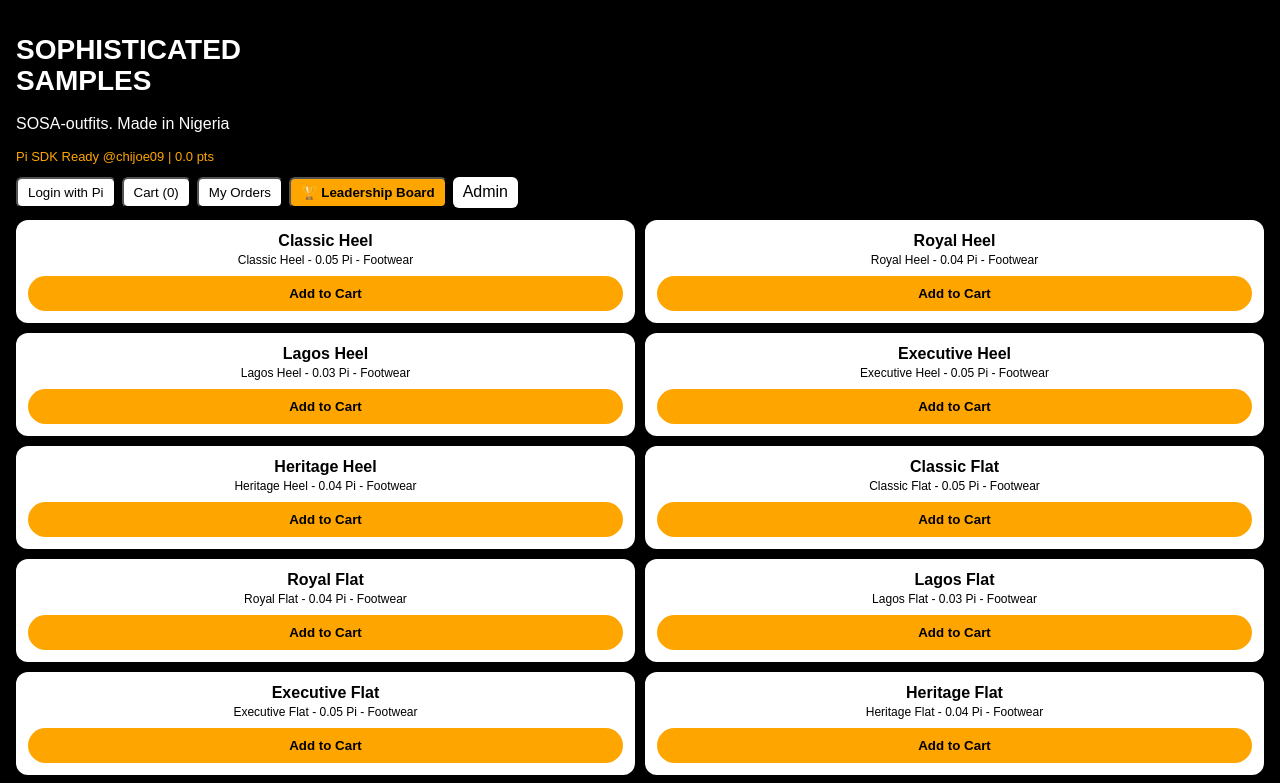
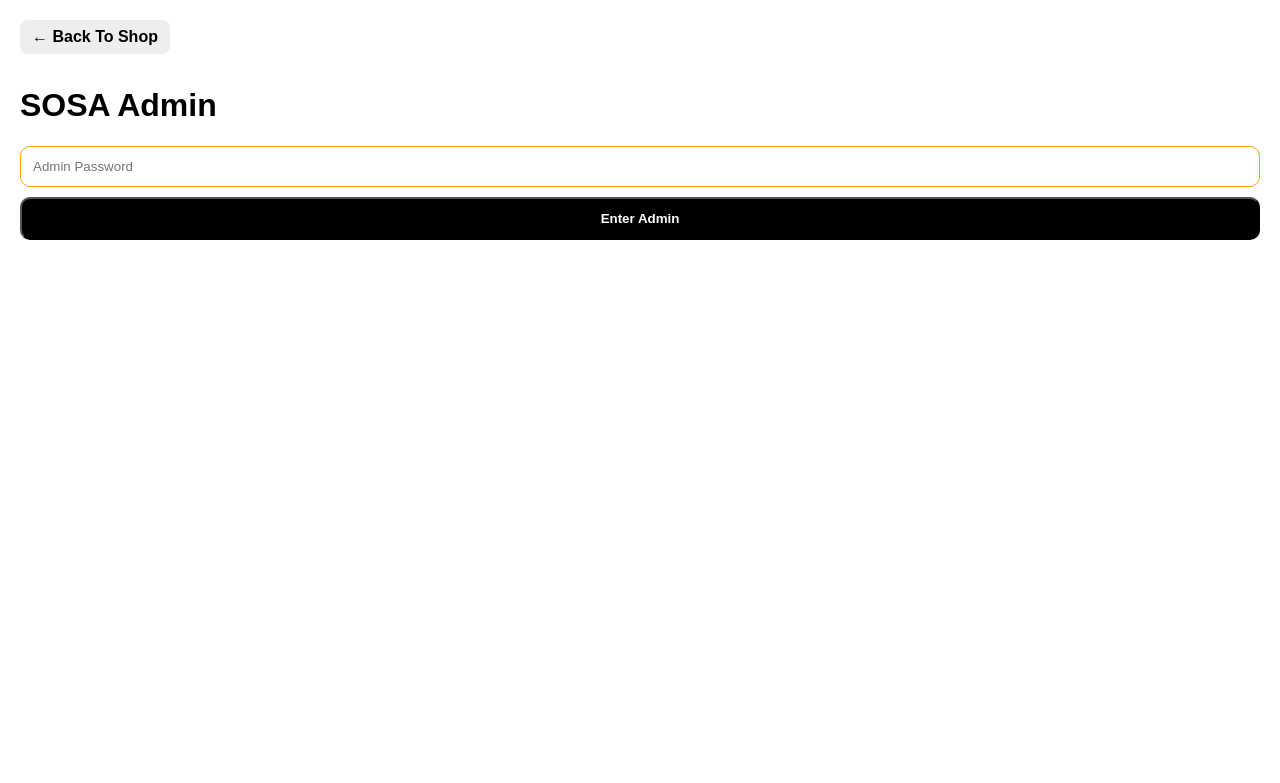
Before and after one commit to Chijoe09/SOSA-V19, a Next.js app: page /admin in a window 1280 px wide. Shown: the top 783 px of the page. Built offline with nearby package versions, Linux system fonts and the light colour scheme.

Commit message:
Update page.tsx

```diff
--- a/app/admin/page.tsx
+++ b/app/admin/page.tsx
@@ -9,179 +9,71 @@ function fmtPhone(p: any){
   if(digits.length===10 && digits.startsWith('8')) return '0' + digits.slice(0,3) + ' ' + digits.slice(3,6) + ' ' + digits.slice(6);
   return raw;
 }
+function phoneForLink(p: any){
+  let digits = String(p || '').replace(/\D/g,'');
+  if(digits.startsWith('234') && digits.length===13) return '+' + digits;
+  if(digits.startsWith('0') && digits.length===11) return '+234' + digits.slice(1);
+  if(digits.length===10) return '+234' + digits;
+  return String(p || '');
+}
 
-// ===== ALL PRODUCTS - 15 TOTAL =====
-const PRODUCTS = [
-  { name: "Classic Heel", price: 0.05, cat: "Footwear" },
-  { name: "Royal Heel", price: 0.04, cat: "Footwear" },
-  { name: "Lagos Heel", price: 0.03, cat: "Footwear" },
-  { name: "Executive Heel", price: 0.05, cat: "Footwear" },
-  { name: "Heritage Heel", price: 0.04, cat: "Footwear" },
-  { name: "Classic Flat", price: 0.05, cat: "Footwear" },
-  { name: "Royal Flat", price: 0.04, cat: "Footwear" },
-  { name: "Lagos Flat", price: 0.03, cat: "Footwear" },
-  { name: "Executive Flat", price: 0.05, cat: "Footwear" },
-  { name: "Heritage Flat", price: 0.04, cat: "Footwear" },
-  { name: "Classic Palm Slide", price: 0.04, cat: "Footwear" },
-  { name: "Royal Palm Slide", price: 0.04, cat: "Footwear" },
-  { name: "Lagos Palm Slide", price: 0.03, cat: "Footwear" },
-  { name: "Executive Palm Slide", price: 0.05, cat: "Footwear" },
-  { name: "Heritage Palm Slide", price: 0.04, cat: "Footwear" },
-];
+export default function Admin(){
+  const [pass,setPass]=useState(""); const [ok,setOk]=useState(false); const [orders,setOrders]=useState<any[]>([]);
+  const [name,setName]=useState(""); const [price,setPrice]=useState(""); const [desc,setDesc]=useState("");
 
-export default function Home(){
-  const [user, setUser] = useState<any>(null);
-  const [cart, setCart] = useState<any[]>([]);
-  const [showCart, setShowCart] = useState(false);
-  const [showOrders, setShowOrders] = useState(false);
-  const [showLeader, setShowLeader] = useState(false);
-  const [orders, setOrders] = useState<any[]>([]);
-  const [points, setPoints] = useState(0);
-  const [custName, setCustName] = useState("");
-  const [custPhone, setCustPhone] = useState("");
-  const [method, setMethod] = useState("pickup");
-  const [address, setAddress] = useState("No. 1, ODICHE STREET, COKER Aguda, ORILE, LAGOS.");
-  const [paying, setPaying] = useState(false);
-
-  useEffect(()=>{
-    try{
-      const o = JSON.parse(localStorage.getItem("sosa_orders")||"[]");
-      setOrders(o); setPoints(o.reduce((a:any,x:any)=>a+Number(x.points||0),0));
-    }catch{}
-    const u = localStorage.getItem("sosa_user");
-    if(u) setUser(JSON.parse(u));
-  },[]);
-
-  const saveOrders=(next:any[])=>{ setOrders(next); localStorage.setItem("sosa_orders", JSON.stringify(next)); setPoints(next.reduce((a:any,x:any)=>a+Number(x.points||0),0)); };
-  const login=()=>{ const u={username:"chijoe09",name:"Jude Chijoe"}; setUser(u); localStorage.setItem("sosa_user", JSON.stringify(u)); };
-  const addToCart=(p:any)=>{ const size=prompt("Choose size: S, M, L, XL, XXL","M")||"M"; const color=prompt("Choose color: Black / Brown","Black")||"Black"; setCart([...cart,{...p,size,color,id:Date.now()+Math.random()}]); };
-  const total = cart.reduce((a:any,c:any)=>a+Number(c.price||0),0);
-  const deliveryFee = method==="delivery" ? 0.0001 : 0;
-  const grandTotal = total + deliveryFee;
-
-  const leaderMap: any = {};
-  orders.forEach((o:any)=>{
-    const key = o.buyer || o.name || "Guest";
-    if(!leaderMap[key]) leaderMap[key] = { name: o.name || key, buyer: key, points: 0, orders: 0, total: 0 };
-    leaderMap[key].points += Number(o.points||0);
-    leaderMap[key].orders += 1;
-    leaderMap[key].total += Number(o.total||0);
-  });
-  const leaders = Object.values(leaderMap).sort((a:any,b:any)=>b.points-a.points).slice(0,10);
-
-  const validate=()=>{
-    if(!custName.trim()){ alert("Enter Full Name"); return false; }
-    const digits = custPhone.replace(/\D/g,'');
-    if(digits.length!==11 && digits.length!==13 && digits.length!==10){ alert("Enter valid phone: 08176675579 or +2348176675579"); return false; }
-    if(method==="delivery" && !address.trim()){ alert("Enter delivery address"); return false; }
-    if(cart.length===0){ alert("Cart is empty"); return false; }
-    return true;
+  // FIX: Delivered = Paid + Sent + Delivered ALL true, so green STAYS
+  const normalize=(o:any)=>{
+    if(o.delivered) return { ...o, paid:true, sent:true, delivered:true, tracking:"Delivered" };
+    if(o.sent) return { ...o, paid: !!o.paid || o.tracking==="Sent" || o.tracking==="Delivered", sent:true, delivered:false, tracking: o.tracking==="Delivered"?"Delivered":"Sent" };
+    if(o.paid!==undefined || o.sent!==undefined || o.delivered!==undefined) return { ...o, paid: !!o.paid, sent: !!o.sent, delivered: !!o.delivered };
+    const t = o.tracking || "Paid";
+    if(t==="Pending - Pay at Pickup") return { ...o, paid:false, sent:false, delivered:false, tracking:t };
+    if(t==="Paid") return { ...o, paid:true, sent:false, delivered:false, tracking:t };
+    if(t==="Sent") return { ...o, paid:true, sent:true, delivered:false, tracking:t };
+    if(t==="Delivered") return { ...o, paid:true, sent:true, delivered:true, tracking:t };
+    return { ...o, paid:true, sent:false, delivered:false, tracking:t };
   };
 
-  const createOrder=(paid:boolean, txid:string)=>{
-    const order={ id:"SOSA-"+Date.now(), date:new Date().toLocaleString(), buyer:user?.username||"chijoe09", name:custName, phone:custPhone, method:method==="pickup"?"pickup":"delivery", address:method==="pickup"?"No. 1, ODICHE STREET, COKER Aguda, ORILE, LAGOS.":address, items:cart.map((c:any)=>`${c.name} - ${c.color}/${c.size} x1`).join(", "), total:Number(grandTotal.toFixed(4)), points:Number(total.toFixed(1)), txid:txid, paid:paid, sent:false, delivered:false, tracking:paid?"Paid":"Pending - Pay at Pickup" };
-    const next=[order,...orders]; saveOrders(next); setCart([]); setShowCart(false);
-    alert(paid?`Payment SUCCESS! Order saved. Tracking: Paid ✅ We will contact you on ${custPhone}`:`Barcode Order saved. Pay at pickup. We will contact you on ${custPhone}`);
+  const load=()=>{ try{ const raw=JSON.parse(localStorage.getItem("sosa_orders")||"[]"); setOrders(raw.map(normalize)); }catch{ setOrders([]); } };
+  useEffect(()=>{ load(); const h=()=>load(); window.addEventListener("storage",h); return ()=>window.removeEventListener("storage",h); },[]);
+  const totalPi = orders.reduce((a:any,o:any)=>a+Number(o.total||0),0);
+
+  // FIX: Mark Delivered also marks Paid + Sent, so it STAYS green everywhere
+  const setFlag=(id:string, field:string)=>{
+    const next=orders.map((o:any)=>{
+      if(o.id!==id) return o;
+      const updated={...o};
+      if(field==="delivered"){ updated.paid=true; updated.sent=true; updated.delivered=true; updated.tracking="Delivered"; }
+      else if(field==="sent"){ updated.sent=true; updated.tracking="Sent"; }
+      else if(field==="paid"){ updated.paid=true; updated.tracking= updated.delivered?"Delivered": updated.sent?"Sent":"Paid"; }
+      return updated;
+    });
+    setOrders(next); localStorage.setItem("sosa_orders",JSON.stringify(next));
   };
 
-  const payWithPi=async()=>{
-    if(!validate()) return; setPaying(true);
-    try{
-      // @ts-ignore
-      const Pi=(window as any).Pi;
-      if(!Pi){ alert("Open in Pi Browser to pay with Pi"); setPaying(false); return; }
-      await Pi.createPayment({ amount:grandTotal, memo:`SOSA Order - ${cart.map((c:any)=>c.name).join(", ")} | ${custName} | ${custPhone} | ${method==="pickup"?"PICKUP":"DELIVERY"}: ${address}`, metadata:{name:custName,phone:custPhone,method,address} },{
-        onReadyForServerApproval:(paymentId:string)=>{},
-        onReadyForServerCompletion:(paymentId:string,txid:string)=>{ createOrder(true,txid); setPaying(false); },
-        onCancel:()=>{ setPaying(false); }, onError:()=>{ setPaying(false); alert("Payment failed"); },
-      });
-    }catch(e){ setPaying(false); alert("Payment error"); }
-  };
-  const payWithBarcode=()=>{ if(!validate()) return; createOrder(false,"BARCODE-"+Date.now()); };
-
-  return (
-    <div style={{background:"#000",color:"#fff",minHeight:"100vh",padding:16,fontFamily:"sans-serif"}}>
-      <h1 style={{fontSize:28,fontWeight:"bold",lineHeight:1.1}}>SOPHISTICATED<br/>SAMPLES</h1>
-      <p>SOSA-outfits. Made in Nigeria</p>
-      <p style={{color:"orange",fontSize:13}}>Pi SDK Ready @chijoe09 | {points.toFixed(1)} pts</p>
-      <div style={{display:"flex",gap:6,flexWrap:"wrap",marginBottom:12}}>
-        {!user ? <button onClick={login} style={{padding:"6px 10px",borderRadius:6,background:"#fff",color:"#000"}}>Login with Pi</button> : <button onClick={()=>{setUser(null); localStorage.removeItem("sosa_user");}} style={{padding:"6px 10px",borderRadius:6,background:"#fff",color:"#000"}}>Logout</button>}
-        <button onClick={()=>{setShowCart(true); setShowOrders(false); setShowLeader(false);}} style={{padding:"6px 10px",borderRadius:6,background:"#fff",color:"#000"}}>Cart ({cart.length})</button>
-        <button onClick={()=>{setShowOrders(true); setShowCart(false); setShowLeader(false);}} style={{padding:"6px 10px",borderRadius:6,background:"#fff",color:"#000"}}>My Orders</button>
-        <button onClick={()=>{setShowLeader(true); setShowCart(false); setShowOrders(false);}} style={{padding:"6px 10px",borderRadius:6,background:"orange",color:"#000",fontWeight:"bold"}}>🏆 Leadership Board</button>
-        <a href="/admin" style={{padding:"6px 10px",borderRadius:6,background:"#fff",color:"#000",textDecoration:"none"}}>Admin</a>
-      </div>
-
-      {showLeader && (
-        <div style={{background:"#111",padding:12,borderRadius:12}}>
-          <h2>🏆 SOSA Leadership Board</h2>
-          <p style={{fontSize:12,color:"#aaa"}}>Top buyers by ⭐ Points. More orders = more points = higher rank.</p>
-          <p>Your Points: <b style={{color:"orange"}}>{points.toFixed(1)} pts</b></p>
-          {leaders.length===0 && <p>No buyers yet. Be the first!</p>}
-          {leaders.map((l:any,i:number)=>(
-            <div key={i} style={{background: i===0?"orange":"#fff", color:"#000", padding:12, borderRadius:12, marginBottom:8, display:"flex", justifyContent:"space-between", alignItems:"center"}}>
-              <span><b>{i===0?"👑 #1 ":i===1?"🥈 #2 ":i===2?"🥉 #3 ":`#${i+1} `}{l.name}</b><br/><span style={{fontSize:11}}>@{l.buyer} • {l.orders} order(s) • {Number(l.total).toFixed(4)} Pi</span></span>
-              <b style={{fontSize:18}}>⭐ {Number(l.points).toFixed(1)}</b>
-            </div>
-          ))}
-          <button onClick={()=>setShowLeader(false)} style={{width:"100%",padding:12,borderRadius:10,background:"#333",color:"#fff",border:0,marginTop:8}}>← Back to Shop</button>
+  if(!ok) return (<div style={{padding:20,fontFamily:"sans-serif"}}><a href="/" style={{display:"inline-block",padding:"8px 12px",borderRadius:8,background:"#eee",color:"#000",textDecoration:"none",fontWeight:"bold",marginBottom:12}}>← Back To Shop</a><h1>SOSA Admin</h1><input placeholder="Admin Password" value={pass} onChange={(e)=>setPass(e.target.value)} style={{width:"100%",padding:12,borderRadius:10,border:"1px solid orange"}} /><button onClick={()=>{ if(pass==="sosa5463"){ setOk(true); load(); } else alert("Wrong password"); }} style={{width:"100%",padding:12,marginTop:10,borderRadius:10,background:"#000",color:"#fff",fontWeight:"bold"}}>Enter Admin</button></div>);
+  return (<div style={{padding:16,fontFamily:"sans-serif"}}><h1>SOSA Admin - History</h1><a href="/">← Back to Shop</a>
+    <div style={{display:"flex",gap:8,margin:"12px 0"}}><div style={{background:"#000",color:"#fff",padding:12,borderRadius:10,flex:1}}><b>Total Records<br/>{orders.length}</b><br/>Orders</div><div style={{background:"orange",padding:12,borderRadius:10,flex:1}}><b>Total Pi<br/>{totalPi.toFixed(4)}</b><br/>Test-Pi Collected</div><div style={{background:"#eee",padding:12,borderRadius:10,flex:1}}><b>Products<br/>0</b><br/>In Admin List</div></div>
+    <h3>--- ORDER HISTORY ---</h3>
+    {orders.map((o:any,i:number)=>{
+      const isPaid = !!o.paid; const isSent = !!o.sent; const isDelivered = !!o.delivered; const isPending = !isPaid;
+      const statusText = isDelivered ? "Delivered" : isSent ? "Sent" : isPaid ? "Paid" : "Pending - Pay at Pickup";
+      return (<div key={i} style={{border:"1px solid #ddd",padding:12,borderRadius:10,marginBottom:10}}>
+        <b>{o.id}</b> - {o.date}<br/>Buyer: @{o.buyer}<br/>Name: {o.name} | Phone: {fmtPhone(o.phone)} <a href={`tel:${phoneForLink(o.phone)}`}>Call</a> • <a href={`https://wa.me/${phoneForLink(o.phone).replace('+','')}`}>WhatsApp</a><br/>Method: {o.method} | Address: {o.address}<br/>Items: {o.items}<br/><b>Total: {o.total} Pi</b> | ⭐ Points: {o.points}<br/>TX: {o.txid}<br/>
+        Status: <b style={{color: isDelivered?"#16a34a":isPaid?"#16a34a":"orange"}}>{statusText}</b>
+        <div style={{display:"flex",gap:6,marginTop:8}}><span style={{flex:1,textAlign:"center",padding:"6px 2px",borderRadius:20,fontSize:11,fontWeight:"bold",background: isPaid?"#16a34a":"#333",color:"#fff"}}>{isPaid?"✅ ":"⚪ "}Paid</span><span style={{flex:1,textAlign:"center",padding:"6px 2px",borderRadius:20,fontSize:11,fontWeight:"bold",background: isSent?"#16a34a":"#333",color:"#fff"}}>{isSent?"✅ ":"⚪ "}Sent</span><span style={{flex:1,textAlign:"center",padding:"6px 2px",borderRadius:20,fontSize:11,fontWeight:"bold",background: isDelivered?"#16a34a":"#333",color:"#fff"}}>{isDelivered?"✅ ":"⚪ "}Delivered</span></div>
+        <div style={{display:"flex",gap:6,marginTop:8,flexWrap:"wrap"}}>
+          {isPending && <button onClick={()=>setFlag(o.id,"paid")} style={{flex:1,padding:10,borderRadius:20,background:"#16a34a",color:"#fff",border:0,fontWeight:"bold"}}>✅ Mark Paid (they paid at shop)</button>}
+          <button onClick={()=>setFlag(o.id,"sent")} disabled={isSent} style={{flex:1,padding:10,borderRadius:20,background: isSent?"#16a34a":"#eab308",color:isSent?"#fff":"#000",border:0,fontWeight:"bold"}}>📦 Mark Sent</button>
+          <button onClick={()=>setFlag(o.id,"delivered")} disabled={isDelivered} style={{flex:1,padding:10,borderRadius:20,background: isDelivered?"#16a34a":"#000",color:"#fff",border:0,fontWeight:"bold"}}>🏠 Mark Delivered</button>
         </div>
-      )}
-
-      {!showCart && !showOrders && !showLeader && (
-        <div style={{display:"grid",gridTemplateColumns:"1fr 1fr",gap:10}}>
-          {PRODUCTS.map((p:any,i:number)=>(
-            <div key={i} style={{background:"#fff",color:"#000",borderRadius:12,padding:12,textAlign:"center"}}>
-              <b>{p.name}</b><br/><span style={{fontSize:12}}>{p.name} - {p.price} Pi - {p.cat}</span><br/>
-              <button onClick={()=>addToCart(p)} style={{marginTop:8,padding:"10px 14px",borderRadius:20,background:"orange",border:0,fontWeight:"bold",width:"100%"}}>Add to Cart</button>
-            </div>
-          ))}
-        </div>
-      )}
-
-      {showOrders && (
-        <div><h2>My Orders</h2><button onClick={()=>setShowOrders(false)} style={{padding:8,borderRadius:8}}>← Back</button>
-          {orders.length===0 && <p>No orders yet.</p>}
-          {orders.map((o:any,i:number)=>(
-            <div key={i} style={{background:"#fff",color:"#000",padding:12,borderRadius:12,marginTop:10}}>
-              <b>{o.id}</b><br/>{o.date}<br/>Items: {o.items}<br/>Total: {o.total} Pi<br/>Phone: {fmtPhone(o.phone)}<br/>
-              Status: <b>{o.delivered?"Delivered":o.sent?"Sent":o.paid?"Paid":"Pending - Pay at Pickup"}</b><br/>
-              <div style={{display:"flex",gap:6,marginTop:8}}>
-                <span style={{flex:1,textAlign:"center",padding:6,borderRadius:20,background:o.paid?"#16a34a":"#333",color:"#fff",fontSize:11}}>{o.paid?"✅ ":"⚪ "}Paid</span>
-                <span style={{flex:1,textAlign:"center",padding:6,borderRadius:20,background:o.sent?"#16a34a":"#333",color:"#fff",fontSize:11}}>{o.sent?"✅ ":"⚪ "}Sent</span>
-                <span style={{flex:1,textAlign:"center",padding:6,borderRadius:20,background:o.delivered?"#16a34a":"#333",color:"#fff",fontSize:11}}>{o.delivered?"✅ ":"⚪ "}Delivered</span>
-              </div>
-            </div>
-          ))}
-        </div>
-      )}
-
-      {showCart && (
-        <div style={{background:"#111",padding:12,borderRadius:12}}><h2>Cart</h2>
-          {cart.map((c:any,i:number)=>(
-            <div key={i} style={{background:"#fff",color:"#000",padding:10,borderRadius:10,marginBottom:8,display:"flex",justifyContent:"space-between"}}>
-              <span>{c.name} - {c.color} / {c.size} - {c.price} Pi x 1</span>
-              <button onClick={()=>setCart(cart.filter((_:any,idx:number)=>idx!==i))} style={{background:"red",color:"#fff",border:0,borderRadius:50,padding:"2px 8px"}}>X</button>
-            </div>
-          ))}
-          <p>Total: {total.toFixed(2)} Pi</p><h3>--- CHECKOUT DETAILS ---</h3>
-          <input placeholder="Full Name *" value={custName} onChange={(e)=>setCustName(e.target.value)} style={{width:"100%",padding:12,borderRadius:10,marginBottom:8,border:0}} />
-          <input type="tel" inputMode="tel" autoComplete="tel" placeholder="Phone Number / WhatsApp *" value={custPhone} onChange={(e)=>setCustPhone(e.target.value.replace(/[^0-9+]/g, ""))} style={{width:"100%",padding:12,borderRadius:10,marginBottom:8,border:0}} />
-          <p style={{fontSize:11,color:"#aaa",marginTop:-4}}>Example: 08176675579 or +2348176675579 — numbers only</p>
-          <div style={{background:"#222",padding:10,borderRadius:10,fontSize:12,marginBottom:8}}>🏠 Self Pickup (Free): No. 1, ODICHE STREET, COKER Aguda, ORILE, LAGOS.<br/>🚚 Delivery: 0.0001 Pi (1-2 days Lagos, 4-7 days outside Lagos)</div>
-          <div style={{display:"flex",gap:8,marginBottom:10}}>
-            <button onClick={()=>setMethod("delivery")} style={{flex:1,padding:12,borderRadius:20,background:method==="delivery"?"orange":"#333",color:"#fff",border:0,fontWeight:"bold"}}>🚚 Delivery (+0.0001 Pi)</button>
-            <button onClick={()=>setMethod("pickup")} style={{flex:1,padding:12,borderRadius:20,background:method==="pickup"?"orange":"#333",color:"#fff",border:0,fontWeight:"bold"}}>🏠 Self Pickup (Free)</button>
-          </div>
-          <p>Self Pickup Address:</p>
-          <input value={method==="pickup"?"No. 1, ODICHE STREET, COKER Aguda, ORILE, LAGOS.":address} onChange={(e)=>setAddress(e.target.value)} disabled={method==="pickup"} style={{width:"100%",padding:12,borderRadius:10,marginBottom:8}} />
-          <p>Grand Total (SOSA): {total.toFixed(4)} Pi {method==="delivery"?"+ 0.0001 delivery":"(self pickup free)"}<br/>+ Pi Network Fee: 0.01 Pi (paid to Pi, NOT SOSA)<br/>Wallet will show: {(grandTotal+0.01).toFixed(4)} Pi total</p>
-          <button onClick={payWithPi} disabled={paying} style={{width:"100%",padding:14,borderRadius:20,background:"orange",border:0,fontWeight:"bold",marginBottom:8}}>{paying?"Waiting for Wallet approval... DO NOT tap Pay again":`Pay with Pi - ${grandTotal.toFixed(4)} Pi`}</button>
-          <button onClick={payWithBarcode} style={{width:"100%",padding:14,borderRadius:20,background:"#fff",color:"#000",border:0,fontWeight:"bold"}}>Pay with Barcode at Pickup — Pay when you come to shop. Show barcode.</button>
-          <p style={{fontSize:12,textAlign:"center"}}>Barcode = Reserve now, pay at pickup. No Pi taken now.</p>
-          <button onClick={()=>setShowCart(false)} style={{width:"100%",padding:12,borderRadius:10,background:"#333",color:"#fff",border:0,marginTop:8}}>Close Cart</button>
-        </div>
-      )}
-    </div>
-  );
+      </div>);
+    })}
+    <h3>--- ADD PRODUCT ---</h3>
+    <input placeholder="Product name" value={name} onChange={(e)=>setName(e.target.value)} style={{width:"100%",padding:12,marginBottom:8,borderRadius:10}} />
+    <input placeholder="Price in Pi" value={price} onChange={(e)=>setPrice(e.target.value)} style={{width:"100%",padding:12,marginBottom:8,borderRadius:10}} />
+    <input placeholder="Description" value={desc} onChange={(e)=>setDesc(e.target.value)} style={{width:"100%",padding:12,marginBottom:8,borderRadius:10}} />
+    <button onClick={()=>alert("Product added (demo)")} style={{width:"100%",padding:12,borderRadius:10,background:"#000",color:"#fff"}}>Add Product</button>
+    <button onClick={()=>{ if(confirm("Clear all history?")){ localStorage.removeItem("sosa_orders"); setOrders([]); } }} style={{width:"100%",padding:12,marginTop:8,borderRadius:10,background:"red",color:"#fff"}}>Clear History</button>
+  </div>);
 }
```
